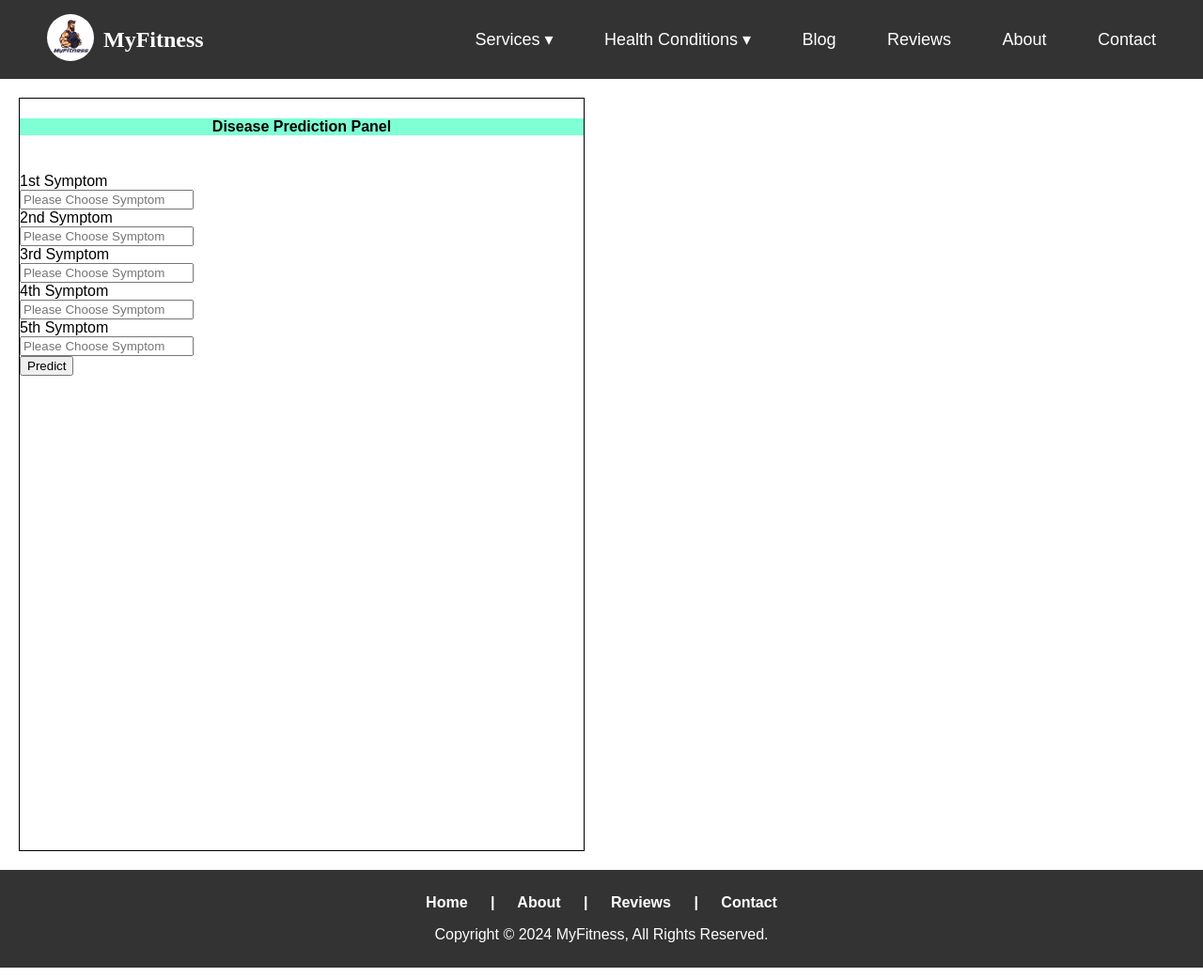
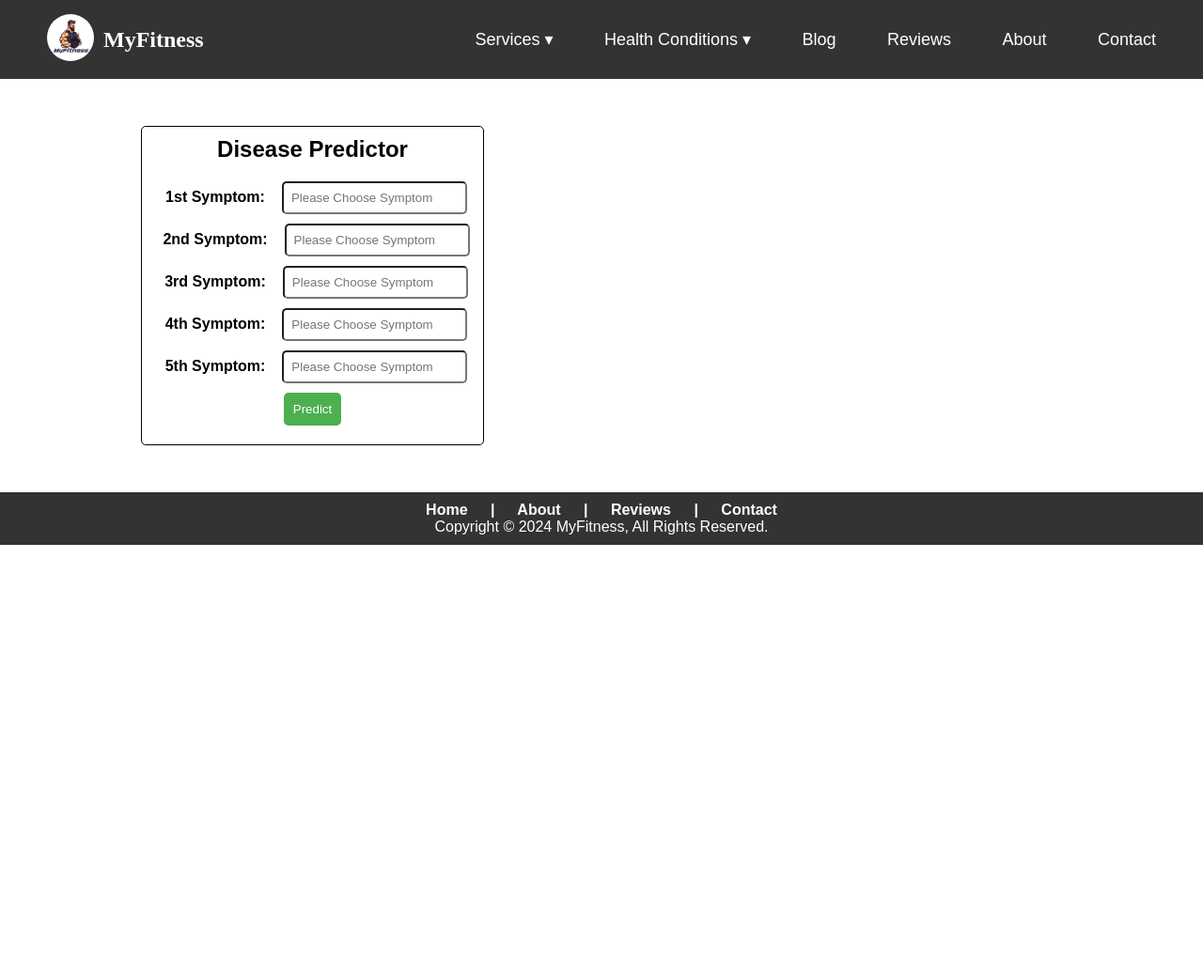
Before and after one commit to Paramveer-psr/fitzzee, a Django app: page /Disease-Predictor in a window 1280 px wide. Shown: the whole page at 94% size. After the commit the page ends 800 px from the top, so only its background shows below. Run offline with Django 5.2, Linux system fonts and the light colour scheme; some libraries are stand-ins or nearby versions.

Commit message:
Third Commit

```diff
--- a/core/static/calorie/style.css
+++ b/core/static/calorie/style.css
@@ -68,7 +68,7 @@ nav ul li a {
 
 .submenu {
   width: max-content;
-  margin-top: 5px;
+  margin-top: 2px;
   display: none;
   position: absolute;
   top: 100%;
--- a/core/static/home/style.css
+++ b/core/static/home/style.css
@@ -71,7 +71,7 @@ nav ul li a {
 
 .submenu {
   width: max-content;
-  margin-top: 5px;
+  margin-top: 2px;
   display: none;
   position: absolute;
   top: 100%;
--- a/diseasePrediction/static/css/style.css
+++ b/diseasePrediction/static/css/style.css
@@ -1,7 +1,14 @@
+* {
+	margin: 0;
+	padding: 0;
+	font-family: sans-serif;
+}
+
 /*-----------Header--------------*/
 body {
+	font-family: Arial, sans-serif;
 	margin: 0;
-	font-family: Arial, sans-serif;
+	padding: 0;
 }
 
 .container {
@@ -108,20 +115,62 @@ nav ul li a {
 
 /*-------------Box--------------------*/
 
-#content-wrapper {
-	margin: 20px 20px;
-	max-width: 600px;
-	border: 1px solid black;
-	height: 100vh;
+section {
+	margin: 50px 150px;
 }
 
-.card-body h4{
+#content-wrapper {
+	border: 1px solid black;
+	display: block;
+	max-width: 35%;
+	height: auto;
+	padding: 10px 10px;
+	border-radius: 5px;
+}
+
+.card-body h1 {
 	text-align: center;
-	background-color: aquamarine;
+	padding-bottom: 20px;
 }
+
+.form-group.row {
+	margin-bottom: 10px;
+	display: flex;
+	text-align: center;
+	justify-content: center;
+}
+
+.form-control {
+	margin-left: 10px;
+
+}
+
+label,
+input,
+button {
+	position: relative;
+	padding: 8px;
+	border-radius: 5px;
+}
+
+.predict_form h3 {
+	text-align: center;
+}
+
+button {
+	border-color: transparent;
+	background-color: #4CAF50;
+	color: white;
+	cursor: pointer;
+}
+
+button:hover {
+	background-color: #45a049;
+}
+
 /* footer */
 
-#footer{
+#footer {
 	margin: 10px 0px;
 	padding: 10px 0px;
 	border-color: transparent;
--- a/diseasePrediction/templates/diagnosis.html
+++ b/diseasePrediction/templates/diagnosis.html
@@ -52,21 +52,19 @@
     </div>
   </header>
 
-
+  <section>
     <div id="content-wrapper">
       <div class="container-fluid">
         <div class="row">
           <div class="card-body">
-          <h4 class="text-center alert alert-info">Disease Prediction Panel</h4>
-
-          <br />
+            <h1 class="text-center alert alert-info">Disease Predictor</h1>
 
             <form method="POST" action="" class="predict_form">
               {% csrf_token %}
 
 
               <div class="form-group row">
-              <label for="Symptom" class="col-sm-2 col-form-label">1st Symptom</label>
+                <label for="Symptom" class="col-sm-2 col-form-label"><b>1st Symptom: </b></label>
                 <div class="col-sm-6">
                   <input type="text" class="form-control" list="symp" multiple="multiple" name="Symptom1" id="Symptom1"
                     placeholder="Please Choose Symptom" required="" />
@@ -79,7 +77,7 @@
               </div>
 
               <div class="form-group row">
-              <label for="Symptom2" class="col-sm-2 col-form-label">2nd Symptom</label>
+                <label for="Symptom2" class="col-sm-2 col-form-label"><b>2nd Symptom: </b></label>
                 <div class="col-sm-6">
                   <input type="text" class="form-control" list="symp" name="Symptom2" id="Symptom2"
                     placeholder="Please Choose Symptom" required="" />
@@ -92,7 +90,7 @@
               </div>
 
               <div class="form-group row">
-              <label for="Symptom3" class="col-sm-2 col-form-label">3rd Symptom</label>
+                <label for="Symptom3" class="col-sm-2 col-form-label"><b>3rd Symptom: </b></label>
                 <div class="col-sm-6">
                   <input type="text" class="form-control" list="symp" name="Symptom3" id="Symptom3"
                     placeholder="Please Choose Symptom" required="" />
@@ -105,7 +103,7 @@
               </div>
 
               <div class="form-group row">
-              <label for="Symptom4" class="col-sm-2 col-form-label">4th Symptom</label>
+                <label for="Symptom4" class="col-sm-2 col-form-label"><b>4th Symptom: </b></label>
                 <div class="col-sm-6">
                   <input type="text" class="form-control" multiple="multiple" list="symp" id="Symptom4" name="Symptom4"
                     placeholder="Please Choose Symptom" required="" />
@@ -118,7 +116,7 @@
               </div>
 
               <div class="form-group row">
-              <label for="Symptom5" class="col-sm-2 col-form-label">5th Symptom</label>
+                <label for="Symptom5" class="col-sm-2 col-form-label"><b>5th Symptom: </b></label>
                 <div class="col-sm-6">
                   <input type="text" class="form-control" list="symp" id="Symptom5" name="Symptom5"
                     placeholder="Please Choose Symptom" required="" />
```
Also changed, not shown: other parts of diseasePrediction/static/css/style.css (+5 -5 lines), other parts of diseasePrediction/templates/diagnosis.html (+6 -3 lines), core/static/Reviews/style.css (+9 -3 lines), core/static/blog/style.css (+28 -0 lines), core/static/bmi/style.css (+31 -2 lines), core/templates/blog.html (+11 -0 lines), core/templates/bmi.html (+11 -0 lines), db.sqlite3. Lines whose indentation alone changed are shown as unchanged.
